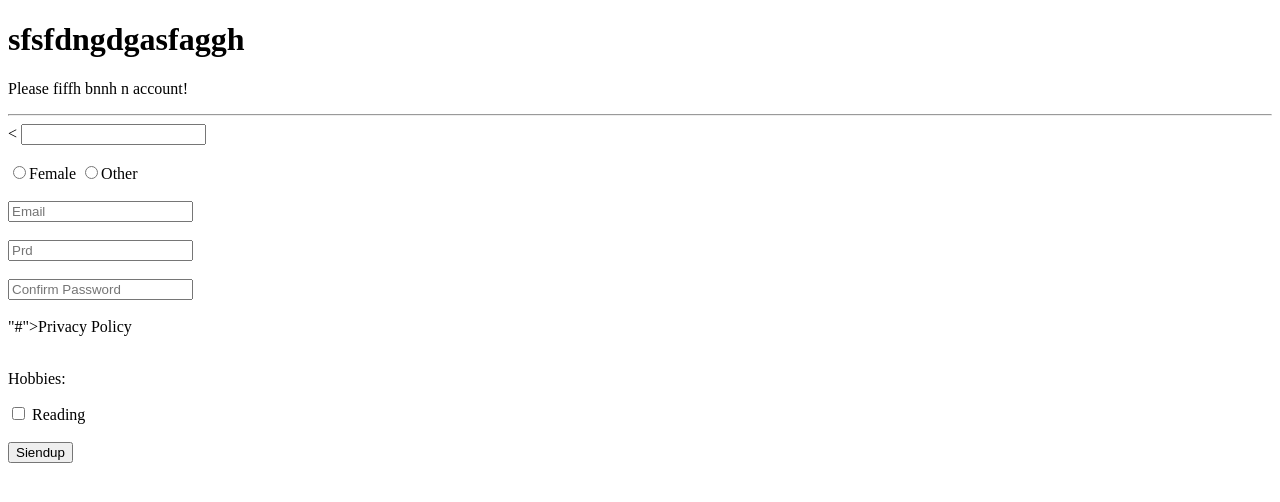
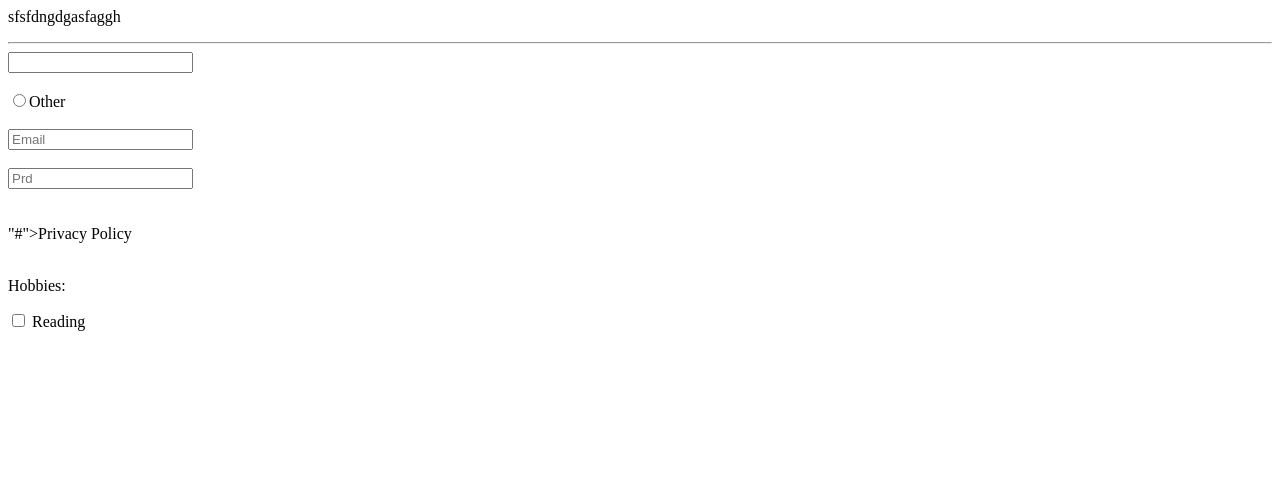
Before and after one commit to anni-257/git-GitHub_Practice, a plain HTML site: page MyWeb/index.html in a window 1280 px wide. Drawn offline with Linux system fonts and the light colour scheme.

Commit message:
again code changes by mistake

```diff
--- a/MyWeb/index.html
+++ b/MyWeb/index.html
@@ -1,12 +1,12 @@
 <!DOCTYPE html>
 <html>
     <head>
-        <title>form for studennnnnnnt</title>
+        <title></title>
     </head>
     <body
-        <header>
+
             <h1>sfsfdngdgasfaggh</h1>
-            <p>Please fiffh bnnh n account!</p>
+            <p></p>
             <hr>
         </header>
         <main>
@@ -14,7 +14,7 @@
             <div class="main">
                 <div class="name">
 
-                        <
+
 
                         <input type="text" name="lname"d>
 
@@ -25,7 +25,7 @@
 
 
 
-                        <input type="radio" name="gender" value="female" id="female"><label for="female">Female</label>
+
 
 
                         <input type="radio" name="gender" value="other" id="other"><label for="other">Other</label>
@@ -42,7 +42,7 @@
                 </div>
                 <br>
                 <div>
-                    <input type="password" name="cPass" placeholder="Confirm Password" required>
+
                 </div>
                 <br>
                 <div>
@@ -58,7 +58,7 @@
                 </div>
                 <br>
                 <div>
-                    <button type="submit">Siendup</button>
+
                 </div>
 
 
```
